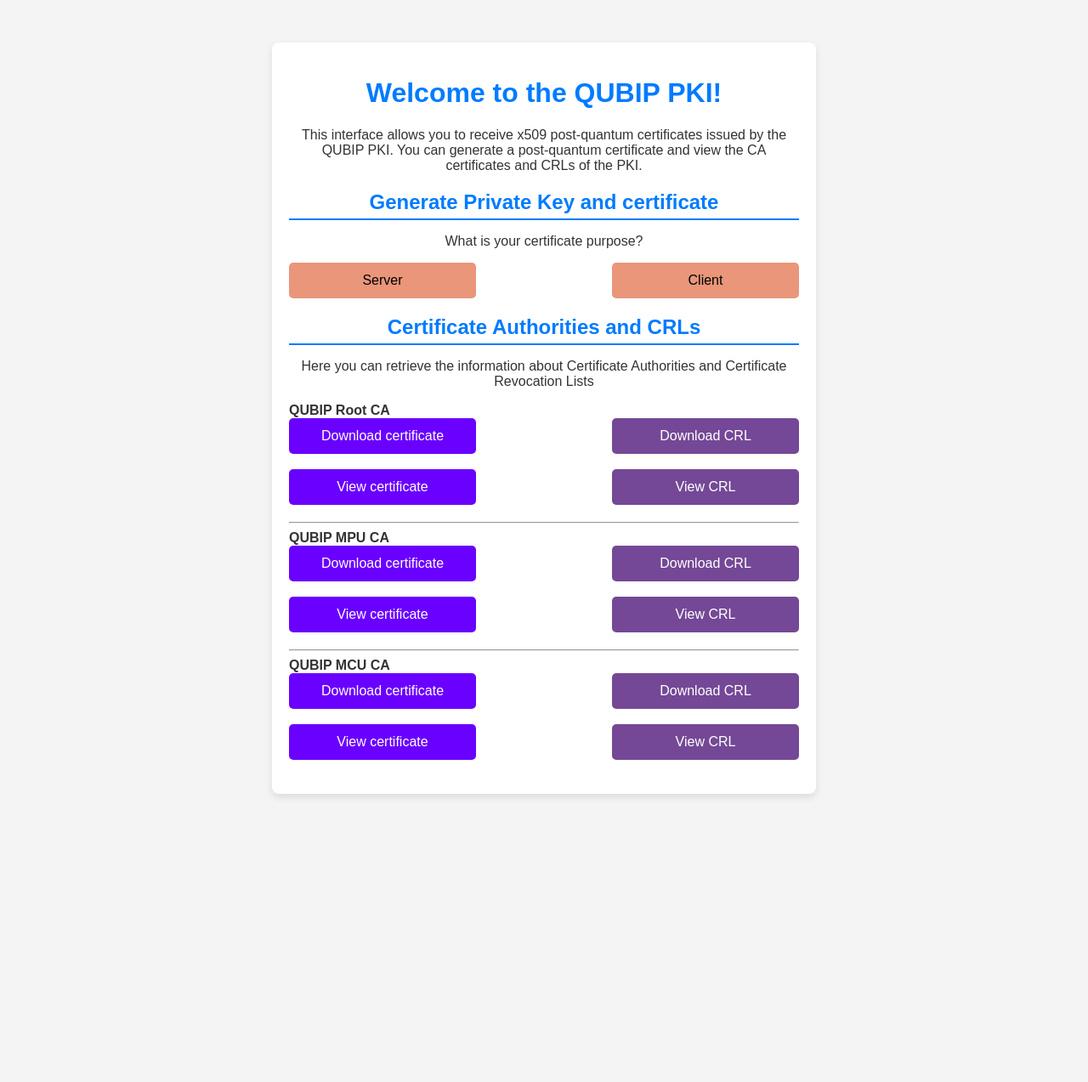
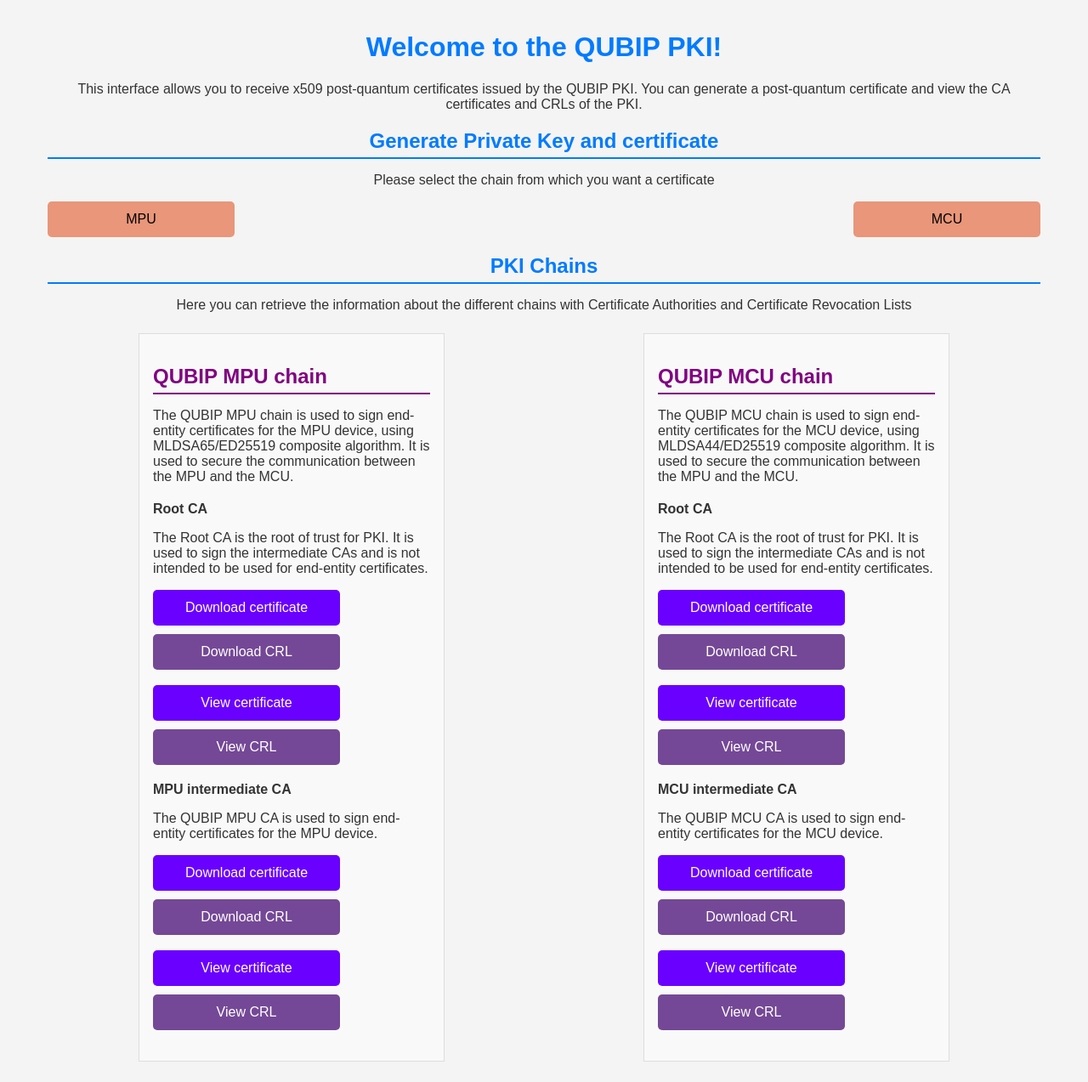
Before and after one commit to QUBIP/pq-qubip-pki, a Flask app: page / in a window 1280 px wide. Shown: the whole page at 85% size. Before the commit the page ends 938 px from the top, so only its background shows below. Run offline with Flask 3, Linux system fonts and the light colour scheme; parts of the project's set-up code (start-up, migrations or seed data) failed here and were passed over.

Commit message:
added new chains to view and download ca cert

```diff
--- a/app.py
+++ b/app.py
@@ -28,8 +28,8 @@ Config.validate()
 private_keys = {}  # Store private keys in memory
 openssl = app.config['OPENSSL']
 
-@app.route('/generate_certificate/<purpose>', methods=['GET','POST'])
-def generate_certificate(purpose):
+@app.route('/generate_certificate/<chain>', methods=['GET','POST'])
+def generate_certificate(chain):
     if request.method == 'GET':
         return render_template('gen-cert.html', purpose=purpose)
     if request.method == 'POST':
@@ -56,6 +56,18 @@ def generate_certificate(purpose):
                 ca_passfile = app.config['MCU_CA_PASSWORD']
                 ca_cert = app.config['MCU_CA_CERT']
                 ca_chain = app.config['MCU_CA_CHAIN']
+                if purpose == 'server':
+                    conf_file = app.config['SERVER_CONF']
+                else:
+                    conf_file = app.config['CLIENT_CONF']
+            elif device == 'tls':
+                ca = app.config['TLS_CA']
+                ca_certs_dir = app.config['TLS_CERTS_DIR']
+                ca_conf = app.config['TLS_CA_CONF']
+                ca_key_file = app.config['TLS_CA_KEY']
+                ca_passfile = app.config['TLS_CA_PASSWORD']
+                ca_cert = app.config['TLS_CA_CERT']
+                ca_chain = app.config['TLS_CA_CHAIN']
                 if purpose == 'server':
                     conf_file = app.config['SERVER_CONF']
                 else:
@@ -118,6 +130,8 @@ def download_certificate(ca, cert_id):
         certs_path = app.config['MPU_CERTS_DIR']
     elif ca == 'qubip-mcu-ca':
         certs_path = app.config['MCU_CERTS_DIR']
+    elif ca == 'qubip-tls-ca':
+        certs_path = app.config['TLS_CERTS_DIR']
     else:
         return jsonify({'error': 'CA not found'}), 404
 
@@ -158,14 +172,22 @@ def download_certificate(ca, cert_id):
         logging.error("app.py - Certificate not found: %s", filename)
         return jsonify({'error': 'File not found'}), 404
 
-@app.route('/download_ca_certificate/<ca>', methods=['GET'])
-def download_ca_certificate(ca):
+@app.route('/<chain>/<ca>/certificate', methods=['GET'])
+def download_ca_certificate(chain, ca):
+    if chain == 'certs':
+        certs_path = app.config['CERTS_DIR']
+    elif chain == 'pki-65':
+        certs_path = app.config['PKI65_DIR']
+    elif chain == 'pki-44':
+        certs_path = app.config['PKI44_DIR']
     if ca == 'qubip-root-ca':
-        filename = app.config['ROOT_CA_CERT']
+        filename = os.path.join(certs_path, app.config['ROOT_CA'],'qubip-root-ca-cert.pem')
     elif ca == 'qubip-mpu-ca':
-        filename = app.config['MPU_CA_CERT']
+        filename = os.path.join(certs_path, app.config['MPU_CA'],'qubip-mpu-ca-cert.pem')
     elif ca == 'qubip-mcu-ca':
-        filename = app.config['MCU_CA_CERT']
+        filename = os.path.join(certs_path, app.config['MCU_CA'],'qubip-mcu-ca-cert.pem')
+    elif ca == 'qubip-tls-ca':
+        filename = app.config['TLS_CA_CERT']
     if not os.path.exists(filename):
         logging.error(f"CA Certificate not found")
         return jsonify({'error': 'Certificate not found'}), 404
@@ -184,6 +206,8 @@ def download_crl(ca):
         ca_crl = app.config['MPU_CA_CRL']
     elif ca == 'qubip-mcu-ca':
         ca_crl = app.config['MCU_CA_CRL']
+    elif ca == 'qubip-tls-ca':
+        ca_crl = app.config['TLS_CA_CRL']
     if not os.path.exists(ca_crl):
         return jsonify({'error': 'CRL not found'}), 404
     try:
@@ -192,15 +216,24 @@ def download_crl(ca):
         logging.error("app.py - CRL not found: %s", ca_crl)
         return jsonify({'error': 'File not found'}), 404
 
-@app.route('/certificate_details/<ca>/ca_certificate', methods=['GET'])
-def view_ca_certificate(ca):
+@app.route('/certificate_details/<chain>/<ca>/ca_certificate', methods=['GET'])
+def view_ca_certificate(chain, ca):
+    if chain == 'certs':
+        certs_path = app.config['CERTS_DIR']
+    elif chain == 'pki-65':
+        certs_path = app.config['PKI65_DIR']
+    elif chain == 'pki-44':
+        certs_path = app.config['PKI44_DIR']
+
     cert_id = ca
     if ca == 'qubip-root-ca':
-        filename = app.config['ROOT_CA_CERT']
+        filename = os.path.join(certs_path, app.config['ROOT_CA'],'qubip-root-ca-cert.pem')
     elif ca == 'qubip-mpu-ca':
-        filename = app.config['MPU_CA_CERT']
+        filename = os.path.join(certs_path, app.config['MPU_CA'],'qubip-mpu-ca-cert.pem')
     elif ca == 'qubip-mcu-ca':
-        filename = app.config['MCU_CA_CERT']
+        filename = os.path.join(certs_path, app.config['MCU_CA'],'qubip-mcu-ca-cert.pem')
+    elif ca == 'qubip-tls-ca':
+        filename = os.path.join(certs_path, app.config['TLS_CA'],'qubip-tls-ca-cert.pem')
 
     if not os.path.exists(filename):
         return jsonify({'error': 'Certificate not found'}), 404
@@ -223,6 +256,8 @@ def view_ca_crl(ca):
         filename = app.config['MPU_CA_CRL']
     elif ca == 'qubip-mcu-ca':
         filename = app.config['MCU_CA_CRL']
+    elif ca == 'qubip-tls-ca':
+        filename = app.config['TLS_CA_CRL']
 
     logging.info(f"app.py - CRL filename: {filename}")
     if not os.path.exists(filename):
@@ -238,4 +273,4 @@ def home():
     return render_template('home.html')
 
 if __name__ == '__main__':
-    app.run(host='130.192.1.31', ssl_context=('server-chain.pem', 'server.key'))
+    app.run(host='130.192.1.31', debug=True, port=5000)
--- a/pkiCrypto.py
+++ b/pkiCrypto.py
@@ -12,6 +12,7 @@ classical_algorithms = ['rsa2048', 'rsa4096', 'ed25519']
 
 pq_algorithms = ['mldsa44', 'mldsa65', 'mldsa87', 'mldsa44_ed25519', 'mldsa65_ed25519']
 cas = ['qubip-root-ca', 'qubip-mcu-ca', 'qubip-mpu-ca']
+chains = ['certs', 'pki-65', 'pki-44']
 
 def generate_private_key(openssl, key_file, algorithm):
     if algorithm in classical_algorithms:
--- a/static/css/home_style.css
+++ b/static/css/home_style.css
@@ -7,12 +7,10 @@ body {
     text-align: center;
 }
 .container {
-    max-width: 600px;
-    margin: 50px auto;
-    padding: 20px;
-    background: #fff;
-    border-radius: 8px;
-    box-shadow: 0px 4px 10px rgba(0, 0, 0, 0.1);
+    max-width: 1200px; /* Try 1000px to 1400px as needed */
+    margin: 0 auto;
+    padding: 1rem;
+    box-sizing: border-box;
 }
 h1 {
     color: #007BFF;
@@ -20,6 +18,12 @@ h1 {
 h2 {
     color: #007BFF;
     border-bottom: 2px solid #007BFF;
+    padding-bottom: 5px;
+    margin-bottom: 15px;
+}
+.chain-h2 {
+    color: purple;
+    border-bottom: 2px solid purple;
     padding-bottom: 5px;
     margin-bottom: 15px;
 }
@@ -37,6 +41,10 @@ h2 {
     gap: 10px; /* Adds space between buttons */
 }
 .ca-section {
+    margin-bottom: 20px;
+    text-align: left;
+}
+.chain-section {
     margin-bottom: 20px;
     text-align: left;
 }
@@ -58,6 +66,13 @@ h2 {
     background-color: darksalmon;
 }
 .purpose:hover {
+    background-color: indianred;
+}
+.chain {
+    color: black;
+    background-color: darksalmon;
+}
+.chain:hover {
     background-color: indianred;
 }
 .button:hover {
@@ -97,3 +112,22 @@ h2 {
     height:auto;
     display:inline-block;
 }
+
+.chains-container {
+    display: flex;
+    flex-direction: row;
+    justify-content: space-around; /* or center */
+    flex-wrap: wrap; /* optional for smaller screens */
+    gap: 20px;
+    margin-top: 1rem;
+}
+.chain-wrapper {
+    flex: 1 1 30%;
+    min-width: 280px; /* Prevents wrapping too soon */
+    max-width: 360px;
+    margin: 0.5rem;
+    box-sizing: border-box;
+    border: 1px solid #ddd;
+    padding: 1rem;
+    background-color: #f9f9f9;
+}
--- a/static/js-scripts/script.js
+++ b/static/js-scripts/script.js
@@ -4,9 +4,10 @@ document.addEventListener("DOMContentLoaded", function () {
     document.querySelectorAll(".download-ca-cert-btn").forEach(button => {
         button.addEventListener("click", function (event) {
             event.preventDefault();
+            const chainName = this.getAttribute("chain-name");
             const certName = this.getAttribute("cert-name");
             //console.log(`Downloading certificate: ${certName}`);
-            window.location.href = `/download_ca_certificate/${certName}`;
+            window.location.href = `/${chainName}/${certName}/certificate`;
         });
     });
 
@@ -15,9 +16,10 @@ document.addEventListener("DOMContentLoaded", function () {
         button.addEventListener("click", function (event) {
             event.preventDefault();
             //console.log("view ca cert button clicked");
+            const chainName = this.getAttribute("chain-name");
             const certName = this.getAttribute("cert-name");
             //console.log(`Viewing certificate: ${certName}`);
-            window.location.href = `/certificate_details/${certName}/ca_certificate`;
+            window.location.href = `/certificate_details/${chainName}/${certName}/ca_certificate`;
         });
     });
 
@@ -25,18 +27,20 @@ document.addEventListener("DOMContentLoaded", function () {
     document.querySelectorAll(".download-crl-btn").forEach(button => {
         button.addEventListener("click", function (event) {
             event.preventDefault();
+            const chainName = this.getAttribute("chain-name");
             const crlName = this.getAttribute("crl-name");
             //console.log(`Downloading CRL: ${crlName}`);
-            window.location.href = `/download_crl/${crlName}`;
+            window.location.href = `/download_crl/${chainName}/${crlName}`;
         });
     });
 
     // Handle "View CA CRL" buttons
     document.querySelectorAll(".view-crl-btn").forEach(button => {
         button.addEventListener("click", function () {
+            const chainName = this.getAttribute("chain-name");
             const crlName = this.getAttribute("crl-name");
             //console.log(`Viewing CRL: ${crlName}`);
-            window.location.href = `/crl_details/${crlName}/ca_crl`;
+            window.location.href = `/crl_details/${chainName}/${crlName}`;
         });
     });
 });
--- a/templates/home.html
+++ b/templates/home.html
@@ -1,70 +1,154 @@
 <!DOCTYPE html>
 <html lang="en">
+
 <head>
     <meta charset="UTF-8">
     <meta name="viewport" content="width=device-width, initial-scale=1.0">
     <title>PKI Certificate Manager</title>
     <link rel="stylesheet" href="/static/css/home_style.css">
 </head>
+
 <body>
 
 
     <div class="container">
         <h1>Welcome to the QUBIP PKI!</h1>
-        <p>This interface allows you to receive x509 post-quantum certificates issued by the QUBIP PKI. You can generate a post-quantum certificate and view the CA certificates and CRLs of the PKI.</p>
+        <p>This interface allows you to receive x509 post-quantum certificates issued by the QUBIP PKI. You can generate
+            a post-quantum certificate and view the CA certificates and CRLs of the PKI.</p>
         <h2>Generate Private Key and certificate</h2>
-        <p>What is your certificate purpose?</p>
+        <p>Please select the chain from which you want a certificate</p>
         <div class="button-container">
-            <a href="{{ url_for('generate_certificate', purpose='server') }}" class="button purpose">Server</a>
-            <a href="{{ url_for('generate_certificate', purpose='client') }}" class="button purpose">Client</a>
+            <a href="{{ url_for('generate_certificate', chain='mpu') }}" class="button chain">MPU</a>
+            <a href="{{ url_for('generate_certificate', chain='mcu') }}" class="button chain">MCU</a>
         </div>
-        <h2>Certificate Authorities and CRLs</h2>
-        <p>Here you can retrieve the information about Certificate Authorities and Certificate Revocation Lists</p>
+        <h2>PKI Chains</h2>
+        <p>Here you can retrieve the information about the different chains with Certificate Authorities and Certificate
+            Revocation Lists</p>
+        <div class="chains-container">
+            <div class="chain-wrapper">
+
+
+                <div class="chain-section">
+                    <h2 class="chain-h2"> QUBIP MPU chain</h2>
+                    <p>The QUBIP MPU chain is used to sign end-entity certificates for the MPU device, using
+                        MLDSA65/ED25519
+                        composite algorithm. It is used to secure the communication between the MPU and the MCU.</p>
+                </div>
+
                 <div class="ca-section">
-        <strong>QUBIP Root CA</strong>
+                    <strong>Root CA</strong>
+                    <p>The Root CA is the root of trust for PKI. It is used to sign the intermediate CAs and is not
+                        intended
+                        to be used for end-entity certificates.</p>
                     <div class="button-container">
 
-            <a href="#" class="button cert-button download-ca-cert-btn" cert-name="qubip-root-ca">Download certificate</a>
-            <a href="#" class="button crl-button download-crl-btn" crl-name="qubip-root-ca">Download CRL</a>
+                        <a href="#" class="button cert-button download-ca-cert-btn" chain-name="pki-65"
+                            cert-name="qubip-root-ca">Download certificate</a>
+                        <a href="#" class="button crl-button download-crl-btn" chain-name="pki-65"
+                            crl-name="qubip-root-ca">Download CRL</a>
                     </div>
                     <div class="divider"></div>
                     <div class="button-container">
-            <a href="#" class="button cert-button view-ca-cert-btn" cert-name="qubip-root-ca">View certificate</a>
-            <a href="#" class="button crl-button view-crl-btn" crl-name="qubip-root-ca">View CRL</a>
+                        <a href="#" class="button cert-button view-ca-cert-btn" chain-name="pki-65"
+                            cert-name="qubip-root-ca">View certificate</a>
+                        <a href="#" class="button crl-button view-crl-btn" chain-name="pki-65"
+                            crl-name="qubip-root-ca">View
+                            CRL</a>
 
                     </div>
                 </div>
-        <hr></hr>
                 <div class="ca-section">
-            <strong>QUBIP MPU CA</strong>
+                    <strong>MPU intermediate CA</strong>
+                    <p>The QUBIP MPU CA is used to sign end-entity certificates for the MPU device.</p>
                     <div class="button-container">
 
-                <a href="#" class="button cert-button download-ca-cert-btn" cert-name="qubip-mpu-ca">Download certificate</a>
-                <a href="#" class="button crl-button download-crl-btn" crl-name="qubip-mpu-ca">Download CRL</a>
+                        <a href="#" class="button cert-button download-ca-cert-btn" chain-name="pki-65"
+                            cert-name="qubip-mpu-ca">Download certificate</a>
+                        <a href="#" class="button crl-button download-crl-btn" chain-name="pki-65"
+                            crl-name="qubip-mpu-ca">Download CRL</a>
                     </div>
                     <div class="divider"></div>
                     <div class="button-container">
-                <a href="#" class="button cert-button view-ca-cert-btn" cert-name="qubip-mpu-ca">View certificate</a>
-                <a href="#" class="button crl-button view-crl-btn" crl-name="qubip-mpu-ca">View CRL</a>
-
-            </div>
-        </div>
-        <hr></hr>
-        <div class="ca-section">
-            <strong>QUBIP MCU CA</strong>
-            <div class="button-container">
-
-                <a href="#" class="button cert-button download-ca-cert-btn" cert-name="qubip-mcu-ca">Download certificate</a>
-                <a href="#" class="button crl-button download-crl-btn" crl-name="qubip-mcu-ca">Download CRL</a>
-            </div>
-            <div class="divider"></div>
-            <div class="button-container">
-                <a href="#" class="button cert-button view-ca-cert-btn" cert-name="qubip-mcu-ca">View certificate</a>
-                <a href="#" class="button crl-button view-crl-btn" crl-name="qubip-mcu-ca">View CRL</a>
+                        <a href="#" class="button cert-button view-ca-cert-btn" chain-name="pki-65"
+                            cert-name="qubip-mpu-ca">View certificate</a>
+                        <a href="#" class="button crl-button view-crl-btn" chain-name="pki-65"
+                            crl-name="qubip-mpu-ca">View
+                            CRL</a>
 
                     </div>
                 </div>
             </div>
+            <div class="chain-wrapper">
+                <div class="chain-section">
+                    <h2 class="chain-h2"> QUBIP MCU chain</h2>
+                    <p>The QUBIP MCU chain is used to sign end-entity certificates for the MCU device, using
+                        MLDSA44/ED25519
+                        composite algorithm. It is used to secure the communication between the MPU and the MCU.</p>
+                </div>
+
+                <div class="ca-section">
+                    <strong>Root CA</strong>
+                    <p>The Root CA is the root of trust for PKI. It is used to sign the intermediate CAs and is not
+                        intended
+                        to
+                        be used for end-entity certificates.</p>
+                    <div class="button-container">
+
+                        <a href="#" class="button cert-button download-ca-cert-btn" chain-name="pki-44"
+                            cert-name="qubip-root-ca">Download certificate</a>
+                        <a href="#" class="button crl-button download-crl-btn" chain-name="pki-44"
+                            crl-name="qubip-root-ca">Download CRL</a>
+                    </div>
+                    <div class="divider"></div>
+                    <div class="button-container">
+                        <a href="#" class="button cert-button view-ca-cert-btn" chain-name="pki-44"
+                            cert-name="qubip-root-ca">View certificate</a>
+                        <a href="#" class="button crl-button view-crl-btn" chain-name="pki-44"
+                            crl-name="qubip-root-ca">View
+                            CRL</a>
+
+                    </div>
+                </div>
+                <div class="ca-section">
+                    <strong>MCU intermediate CA</strong>
+                    <p>The QUBIP MCU CA is used to sign end-entity certificates for the MCU device.</p>
+                    <div class="button-container">
+
+                        <a href="#" class="button cert-button download-ca-cert-btn" chain-name="pki-44"
+                            cert-name="qubip-mcu-ca">Download certificate</a>
+                        <a href="#" class="button crl-button download-crl-btn" chain-name="pki-44"
+                            crl-name="qubip-mcu-ca">Download CRL</a>
+                    </div>
+                    <div class="divider"></div>
+                    <div class="button-container">
+                        <a href="#" class="button cert-button view-ca-cert-btn" chain-name="pki-44"
+                            cert-name="qubip-mcu-ca">View certificate</a>
+                        <a href="#" class="button crl-button view-crl-btn" chain-name="pki-44"
+                            crl-name="qubip-mcu-ca">View
+                            CRL</a>
+
+                    </div>
+                </div>
+            </div>
+            <!-- <div class="ca-section">
+            <strong>QUBIP TLS CA</strong>
+            <p>The QUBIP TLS CA is used to sign end-entity certificates for TLS. It is used to secure the communication between endpoints in pilot 2.</p>
+            <div class="button-container">
+
+                <a href="#" class="button cert-button download-ca-cert-btn" cert-name="qubip-tls-ca">Download certificate</a>
+                <a href="#" class="button crl-button download-crl-btn" crl-name="qubip-tls-ca">Download CRL</a>
+            </div>
+            <div class="divider"></div>
+            <div class="button-container">
+                <a href="#" class="button cert-button view-ca-cert-btn" cert-name="qubip-tls-ca">View certificate</a>
+                <a href="#" class="button crl-button view-crl-btn" crl-name="qubip-tls-ca">View CRL</a>
+
+            </div>
+        </div> -->
+
+        </div>
+    </div>
     <script src="/static/js-scripts/script.js"></script>
 </body>
+
 </html>
```
Also changed, not shown: config.py (+23 -7 lines), static/js-scripts/gen-cert.js (+43 -8 lines), templates/gen-cert.html (+8 -3 lines). Lines whose indentation alone changed are shown as unchanged.
